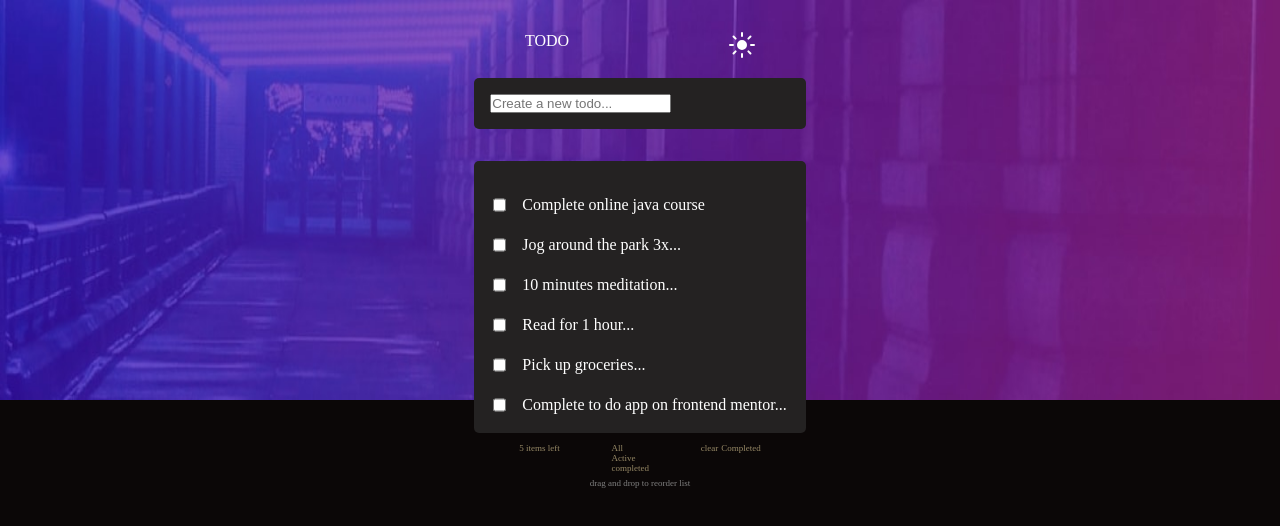
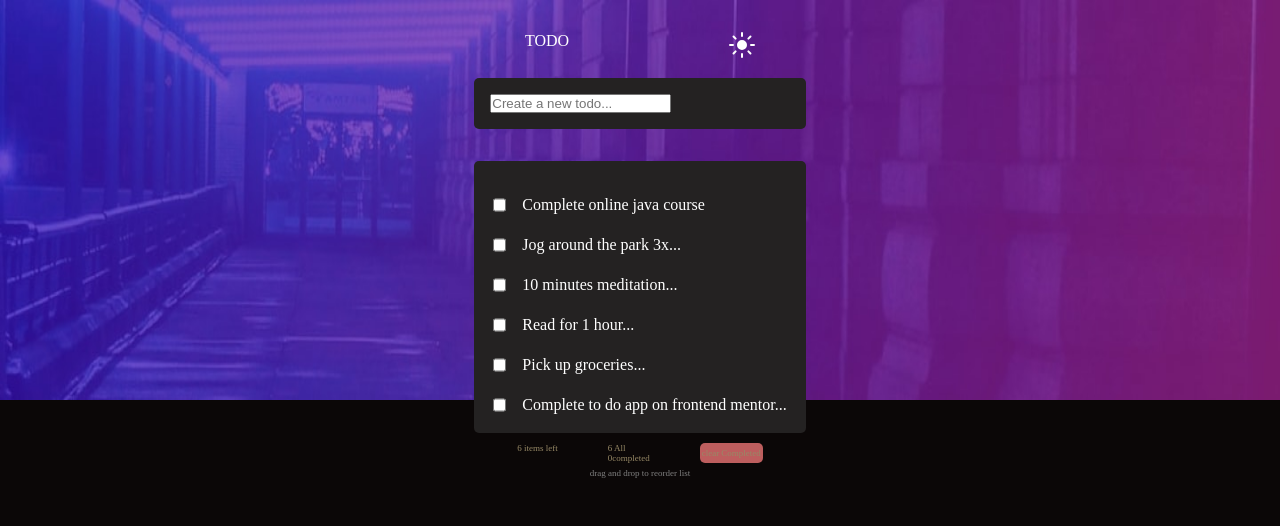
Before and after one commit to DrBethuelkorir/todo-list-app, a plain HTML site: page index.html in a window 1280 px wide. Drawn offline with Linux system fonts and the light colour scheme.

Commit message:
Add todo checkbox functionality and update item counts display

```diff
--- a/app.js
+++ b/app.js
@@ -36,6 +36,15 @@ function addTodo(taskText) {
   `;
 
   taskList.appendChild(newTask);
+  const newCheckbox = newTask.querySelector("input[type='checkbox']");
+  newCheckbox.addEventListener("change", () => {
+    if (newCheckbox.checked) {
+      newCheckbox.parentElement.classList.add("strikethrouh");
+    } else {
+      newCheckbox.parentElement.classList.remove("strikethrouh");
+    }
+    update(); // update counts
+  });
 }
 const checkboxes = document.querySelectorAll('input[type="checkbox"]');
 
@@ -47,5 +56,18 @@ checkboxes.forEach((checkbox) =>{
     else{
       checkbox.parentElement.classList.remove("strikethrouh")
     }
+    update();
   })
 })
+function update() {
+  const total = document.querySelectorAll('input[type="checkbox"]').length;
+  const span = document.getElementById("all");
+  span.textContent = total;
+  const checkedboxes = document.querySelectorAll('input[type="checkbox"]:checked').length;
+  const completed = document.getElementById("completed");
+  completed.textContent=checkedboxes;
+  const unchecked = document.querySelectorAll('input[type="checkbox"]:not(:checked)').length;
+  const active = document.getElementById("left");
+ active.textContent = unchecked;
+}
+update();
--- a/index.html
+++ b/index.html
@@ -50,12 +50,11 @@
       </div>
       <div class="check">
         <div class="items-left">
-          <p>5 items left</p>
+          <p><span id="left">0 </span> items left</p>
         </div>
         <div class="all-acitive-completed">
-          <div>All</div>
-          <div>Active</div>
-          <div>completed</div>
+          <div><span id="all">0</span> All</div>
+          <div> <span id="completed">0</span>completed</div>
         </div>
         <div class="clear-completed">
           <div>clear</div>
--- a/style.css
+++ b/style.css
@@ -66,11 +66,21 @@ body.mode-light{
 .all-active-completed{
     display: flex;
     gap: 3px;
+    font-size: xx-small;
 }
 .clear-completed{
      display: flex;
-    gap: 3px;
+     justify-content: center;
+     align-items: center;
+    gap: 2px;
+    background-color: rgb(189, 94, 94);
+    padding: 2px;
+    border-radius: 5px;
 }
+ .clear-completed:hover{
+    background-color: red;
+    width: 20%;
+ }
 .drag{
     display: flex;
     justify-content: center;
```
